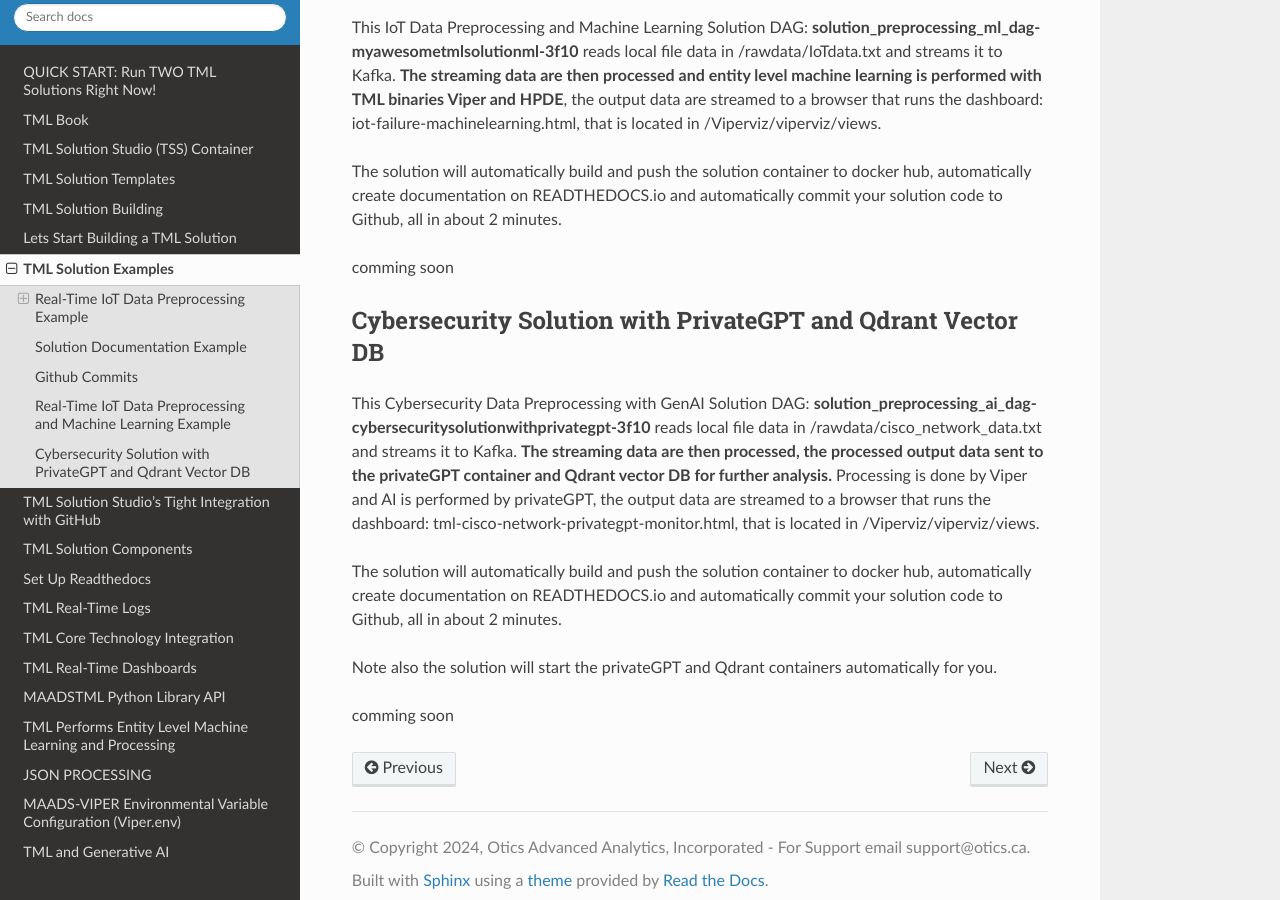
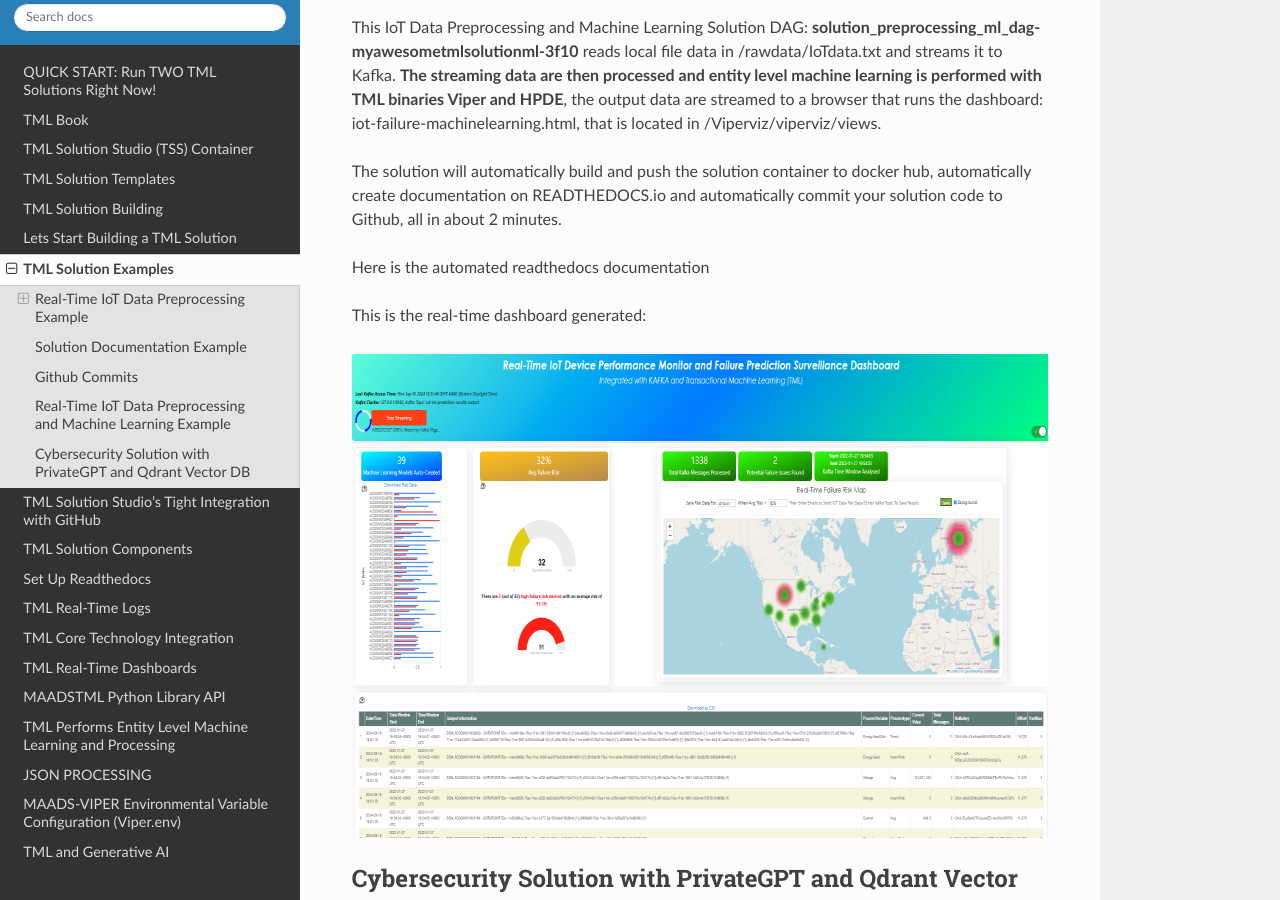
Before and after one commit to smaurice101/readthedocs, a Sphinx documentation site: the page built from docs/source/examples.rst, in a window 1280 px wide and 900 px high, scrolled down 7218 px. Built offline with Sphinx 7.4.7 and the Read the Docs theme 2.0.0, drawn with Linux system fonts in a browser that asks for light colours.

Commit message:
Update examples.rst

```diff
--- a/docs/source/examples.rst
+++ b/docs/source/examples.rst
@@ -175,8 +175,13 @@
 
 The solution will automatically build and push the solution container to docker hub, automatically create documentation on READTHEDOCS.io and automatically commit your solution code to Github, all in about 2 minutes.
 
+Here is the automated readthedocs documentation
 
-comming soon
+This is the real-time dashboard generated:
+
+.. figure:: mldash.png
+   :scale: 50%
+
 
 Cybersecurity Solution with PrivateGPT and Qdrant Vector DB
 -------------------------------------
```
